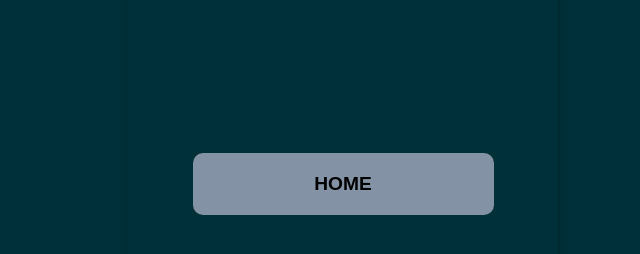
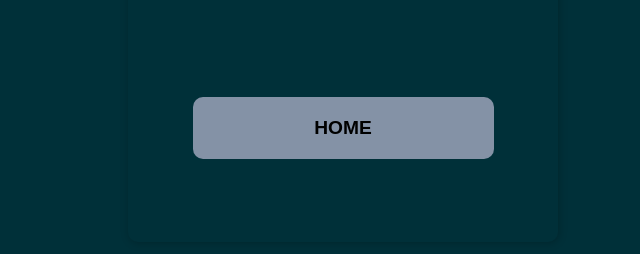
Before and after one commit to Dev-Henri/guardiao-app, a plain HTML site: page perfil.html in a window 1280 px wide. Shown: the part 498-752 px from the top of the page, without its empty margins (297-937 px from the left). Drawn offline with nearby package versions, Linux system fonts and the light colour scheme.

Commit message:
update no style

```diff
--- a/style/perfil.css
+++ b/style/perfil.css
@@ -25,7 +25,7 @@ body{
 
 main{
     max-width: 430px;
-    height: 100vh;
+    height: 730px;
     margin: auto;
     box-shadow: 1px 1px 8px #0000003b;
     padding: 0 20px;
--- a/style/welcome.css
+++ b/style/welcome.css
@@ -24,7 +24,7 @@ body{
 
 main{
     max-width: 430px;
-    height: 750px;
+    height: 770px;
     margin: auto;
     box-shadow: 1px 1px 8px #0000003b;
     margin-top: 10px;
```
